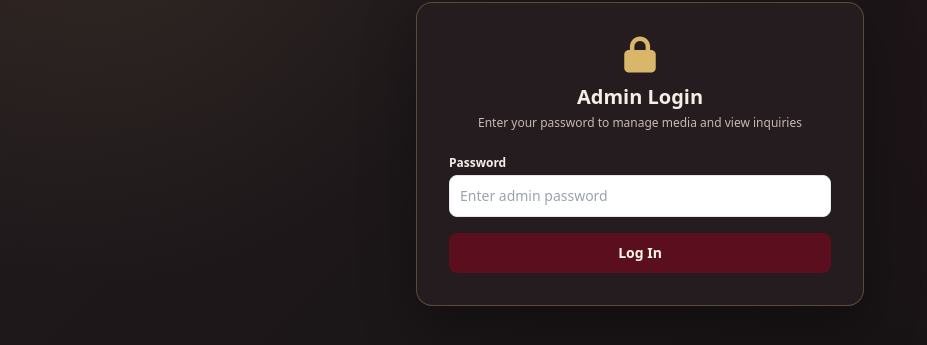
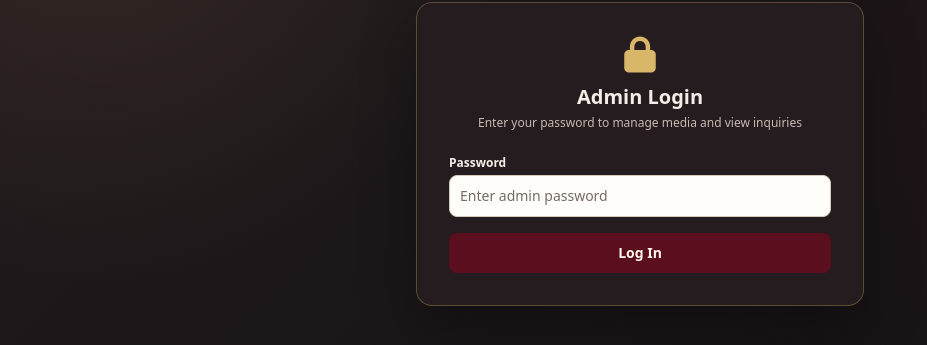
Before and after one commit to Hitsavani6055/shivbhavani-web, a FastAPI app: page /admin in a window 1280 px wide. Shown: the part 140-485 px from the top of the page, without its empty margins (0-927 px from the left). Run offline with FastAPI, Linux system fonts and the light colour scheme; some libraries are stand-ins or nearby versions.

Commit message:
Improve Admin login field contrast
Co-authored-by: Copilot <223556219+Copilot@users.noreply.github.com>

```diff
--- a/templates/admin.html
+++ b/templates/admin.html
@@ -129,6 +129,12 @@
         }
         .admin-login h2 { color: var(--admin-text); }
         .admin-login p { color: var(--admin-muted); }
+        .admin-login input {
+            border-color: #d8c7ba;
+            background: #fffdfa;
+            color: #211a1d;
+        }
+        .admin-login input::placeholder { color: #766b65; }
         .admin-section-title {
             letter-spacing: .02em;
         }
```
